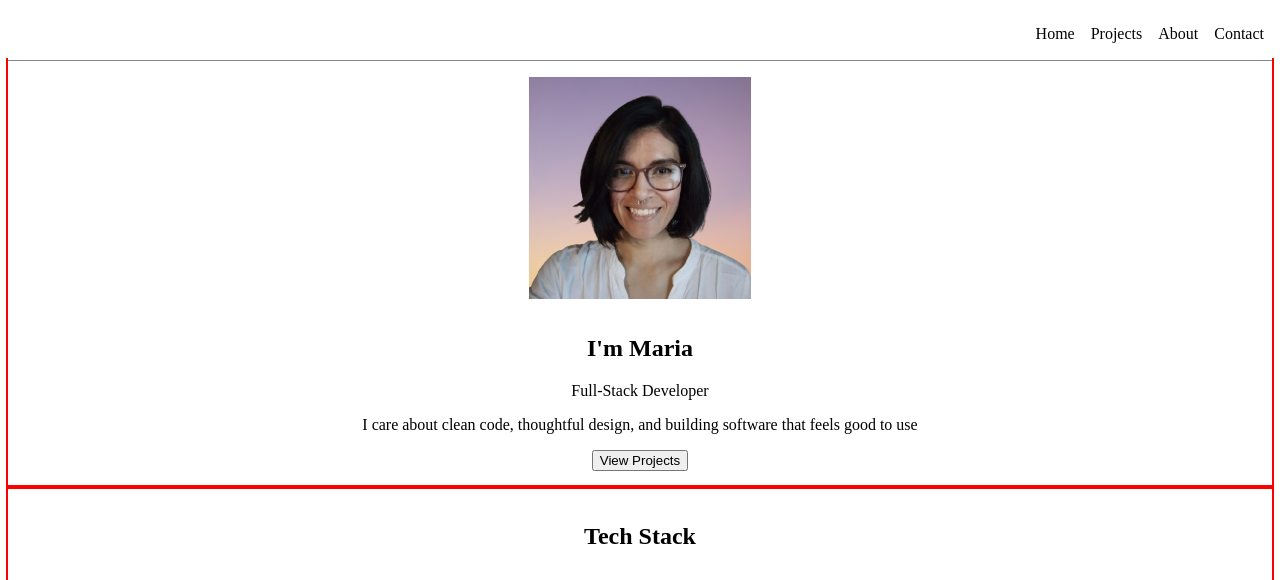
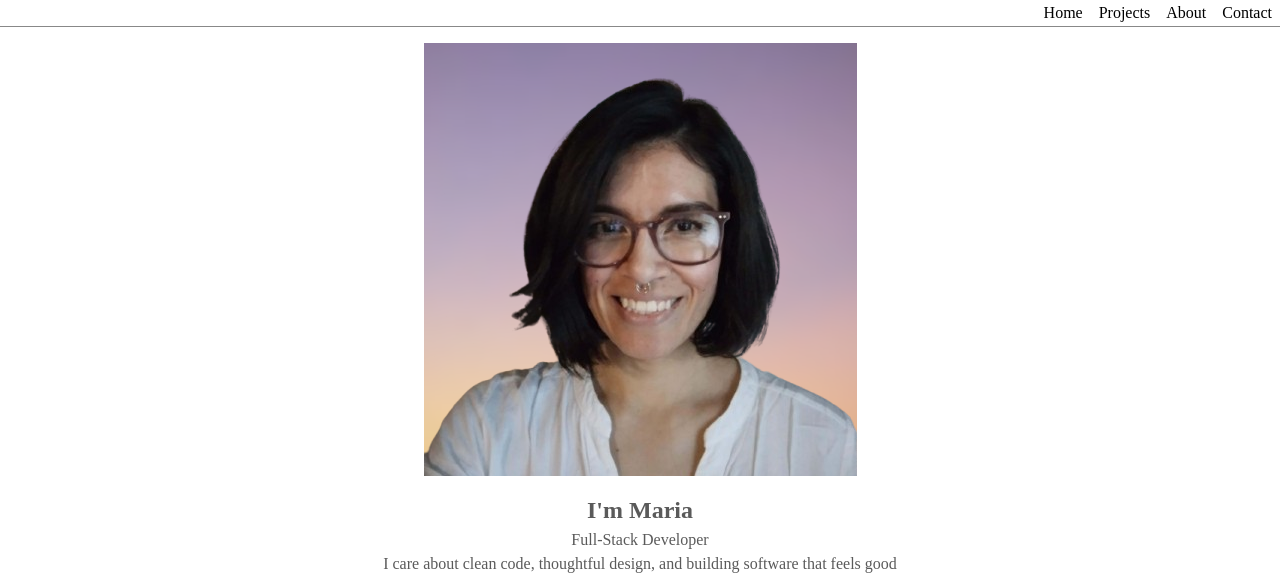
Before and after one commit to MariaRoDigital/personal-portfolio, a plain HTML site: page index.html in a window 1280 px wide. Shown: the top 580 px of the page. Drawn offline with Linux system fonts and the light colour scheme.

Commit message:
link reset stylesheet

```diff
--- a/index.html
+++ b/index.html
@@ -11,6 +11,7 @@
   <link rel="stylesheet" href="https://cdnjs.cloudflare.com/ajax/libs/font-awesome/7.0.1/css/all.min.css" />
   <link rel='stylesheet' href='./resources/css/style.css' type='text/css'>
   <link rel='stylesheet' href='./resources/css/mediaqueries.css' type='text/css'>
+  <link rel='stylesheet' href='resources/css/reset.css'>
   <title>Maria's Portfolio'</title>
 </head>
 
```
